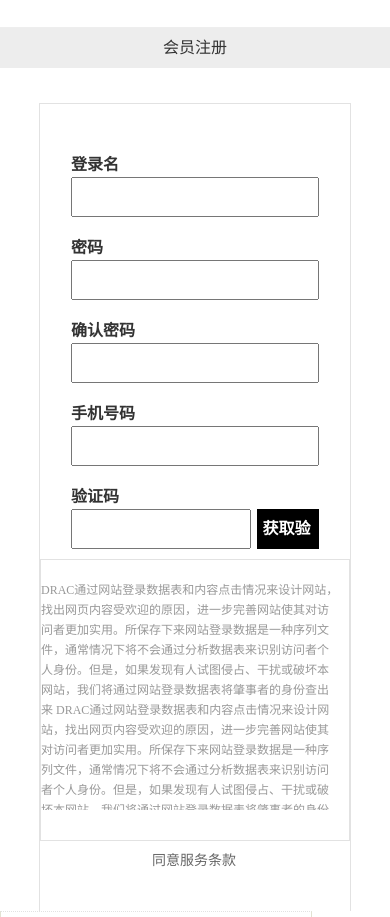
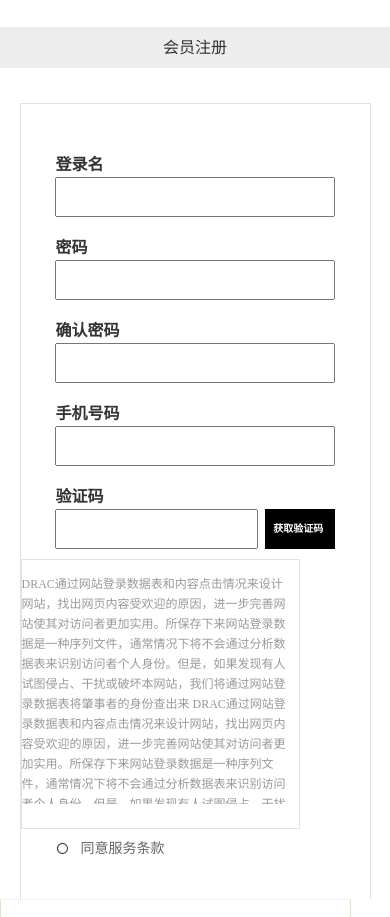
Before and after one commit to qg520jungle/leinuo, a website: page regis.html in a window 390 px wide. Shown: the part 161-1078 px from the top of the page. Drawn offline with nearby package versions, Linux system fonts and the light colour scheme; files that its build step writes are made by us from their sources; files whose address does not match are found by name.

Commit message:
lisen-regis

```diff
--- a/regis.html
+++ b/regis.html
@@ -108,7 +108,7 @@
     			DRAC通过网站登录数据表和内容点击情况来设计网站，找出网页内容受欢迎的原因，进一步完善网站使其对访问者更加实用。所保存下来网站登录数据是一种序列文件，通常情况下将不会通过分析数据表来识别访问者个人身份。但是，如果发现有人试图侵占、干扰或破坏本网站，我们将通过网站登录数据表将肇事者的身份查出来
     		</p>
     	</div>
-    	<a class="u-radio"><i class="u-icon"></i>同意服务条款</a>
+    	<a class="u-radio"><i class="u-unchecked"></i>同意服务条款</a>
     </form>
     <div class="m-btn">
       <a class="u-btn u-btn-y u-getPw f-btn">注册<span></span></a>
--- a/src/global.less
+++ b/src/global.less
@@ -567,7 +567,7 @@ ul li{
 		padding: 40px 50px 20px 50px ;
 	}
 	@media (max-width:992px){
-		width: 80%;
+		width: 90%;
 		padding: 40px 0;
 	}
 	.f-input{
@@ -625,6 +625,7 @@ ul li{
 				line-height: 40px;
 			}
 			.u-code{
+				font-size: 10px;
 				width: 20%;
 				margin-right: 10%;
 			}
@@ -641,7 +642,9 @@ ul li{
 			width: 508px;
 		}
 		@media(max-width:992px){
-
+			width: 80%;
+			margin-left: 10%;
+			padding: 4% 4%;
 		}
 		::-webkit-scrollbar{
 			width: 20px;
@@ -663,13 +666,32 @@ ul li{
 	}
 	.u-radio{
 		display:inline-block;
-		margin-left: 112px;
 		margin-top: 10px;
 		font-size: 14px;
   		font-family: "SourceHanSansCN";
   		color: rgb(102, 102, 102);
+		cursor: pointer;
+		@media(min-width:992px){
+			margin-left: 112px;
+		}
+		@media(max-width:992px){
+			margin-left: 10%;
+		}
 		.u-icon{
-
+			margin-right: 10px;
+			width: 15px;
+			height: 15px;
+			background: url(../upload/icons.png) no-repeat center;
+			background-position: -220px -25px;
+		}
+		.u-unchecked{
+			display: inline-block;
+			vertical-align: middle;
+			margin-right:10px;
+			width: 15px;
+			height: 15px;
+			background: url(../upload/icons.png) no-repeat center;
+			background-position: -220px -40px;
 		}
 	}
 }
@@ -678,7 +700,7 @@ ul li{
 		width:800px;
 	}
 	@media(max-width:992px){
-		width: 80%;
+		width: 90%;
 	}
 	margin:0 auto 40px auto;
 	border: 1px solid #e2e2d2;
```
